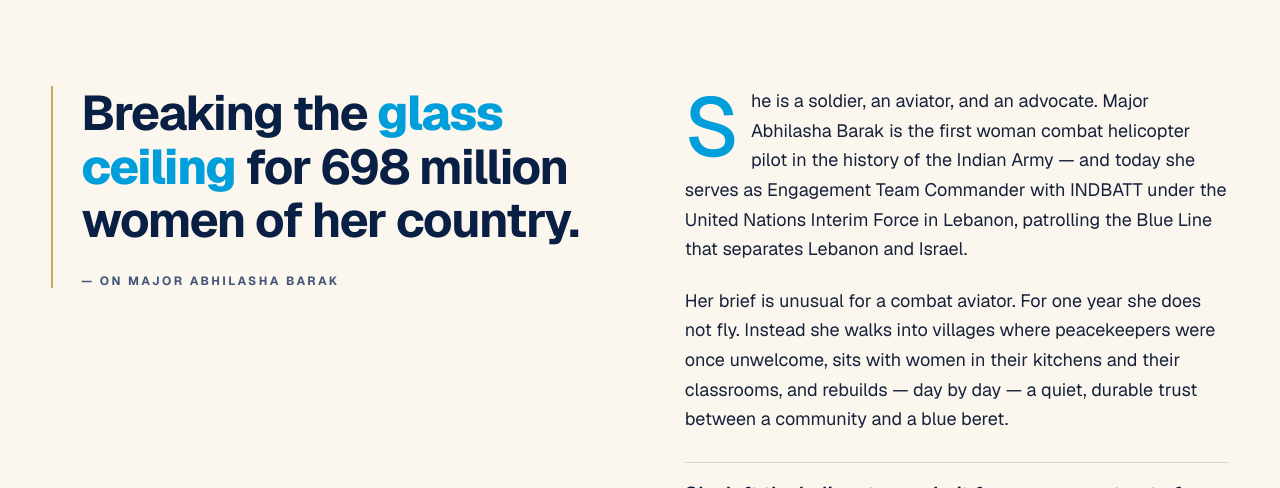
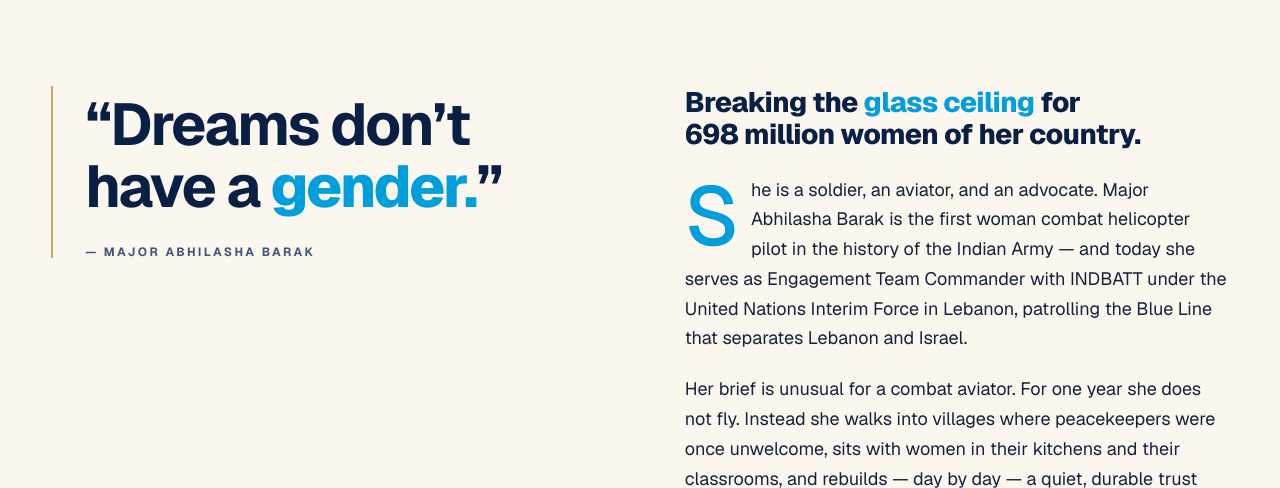
Before and after one commit to AddyB0t/abhilasha-barak, a plain HTML site: page index.html in a window 1280 px wide. Shown: the part 802-1290 px from the top of the page. Drawn offline with nearby package versions, Linux system fonts and the light colour scheme.

Commit message:
Trailblazer: quote on left, smaller heading + paragraph stacked on right

```diff
--- a/index.html
+++ b/index.html
@@ -118,27 +118,42 @@
   .section.navy{ background: var(--navy); color:#fff; }
   .section.cream-warm{ background: var(--cream-warm); }
 
+  /* Smaller heading inside the right column, above the paragraph */
+  .trailblazer-sub{
+    font-family: var(--serif); font-weight: 800;
+    font-size: clamp(22px, 2.2vw, 30px);
+    line-height: 1.15; letter-spacing: -.02em;
+    color: var(--navy); text-wrap: balance;
+    margin: 0 0 24px;
+    max-width: 26ch;
+  }
+  .trailblazer-sub em{
+    font-style: normal; color: var(--un-blue); font-weight: 800;
+  }
+
   .trailblazer{
     display:grid; grid-template-columns: 1fr 1fr; gap: clamp(40px, 7vw, 110px);
     align-items: start;
   }
+  /* Pull-quote (now "Dreams don't have a gender") */
   .trailblazer .pull{
-    position: relative;
+    position: relative; margin: 0;
     font-family: var(--serif); font-weight: 700;
-    font-size: clamp(30px, 3.8vw, 52px); line-height: 1.1; letter-spacing:-.03em;
+    font-size: clamp(34px, 4.6vw, 64px); line-height: 1.05; letter-spacing: -.035em;
     color: var(--navy);
-    padding-left: 28px;
+    padding: 8px 0 0 32px;
     border-left: 2px solid var(--gold);
     text-wrap: balance;
+    quotes: "\201C" "\201D";
   }
   .trailblazer .pull em{ font-style: normal; color: var(--un-blue); font-weight: 800; }
   .trailblazer .pull .attr{
-    display:block; margin-top: 28px;
+    display: block; margin-top: 28px;
     font-family: var(--sans); font-style: normal; font-size: 12px;
     letter-spacing: .2em; text-transform: uppercase; color: var(--ink-soft);
   }
   .trailblazer .body p{ margin: 0 0 1.2em; color: var(--ink); }
-  .trailblazer .body p:first-child::first-letter{
+  .trailblazer .body p:first-of-type::first-letter{
     font-family: var(--serif); font-size: 4.6em; line-height:.85; float:left;
     padding: 6px 12px 0 0; color: var(--un-blue); font-weight: 500;
   }
@@ -778,7 +793,7 @@
 
     /* Trailblazer — shrink drop cap, reduce pull-quote */
     .trailblazer .pull{ font-size: clamp(26px, 6.6vw, 38px); padding-left: 20px; }
-    .trailblazer .body p:first-child::first-letter{ font-size: 3.2em; padding: 4px 8px 0 0; }
+    .trailblazer .body p:first-of-type::first-letter{ font-size: 3.2em; padding: 4px 8px 0 0; }
     .trailblazer .body .convict{ font-size: 17px; }
 
     /* Initiatives — tighter stat blocks */
@@ -891,11 +906,14 @@
 <section class="section ivory" id="story">
   <div class="wrap">
     <div class="trailblazer">
-      <div class="pull reveal">
-        Breaking the <em>glass ceiling</em> for 698&nbsp;million women of her country.
-        <span class="attr">— On Major Abhilasha Barak</span>
-      </div>
+      <blockquote class="pull reveal">
+        &ldquo;Dreams don&rsquo;t have a <em>gender.</em>&rdquo;
+        <cite class="attr">— Major Abhilasha Barak</cite>
+      </blockquote>
       <div class="body reveal delay-1">
+        <h3 class="trailblazer-sub">
+          Breaking the <em>glass ceiling</em> for 698&nbsp;million women of her country.
+        </h3>
         <p>
           She is a soldier, an aviator, and an advocate. Major Abhilasha Barak is the first woman
           combat helicopter pilot in the history of the Indian Army — and today she serves as
```
